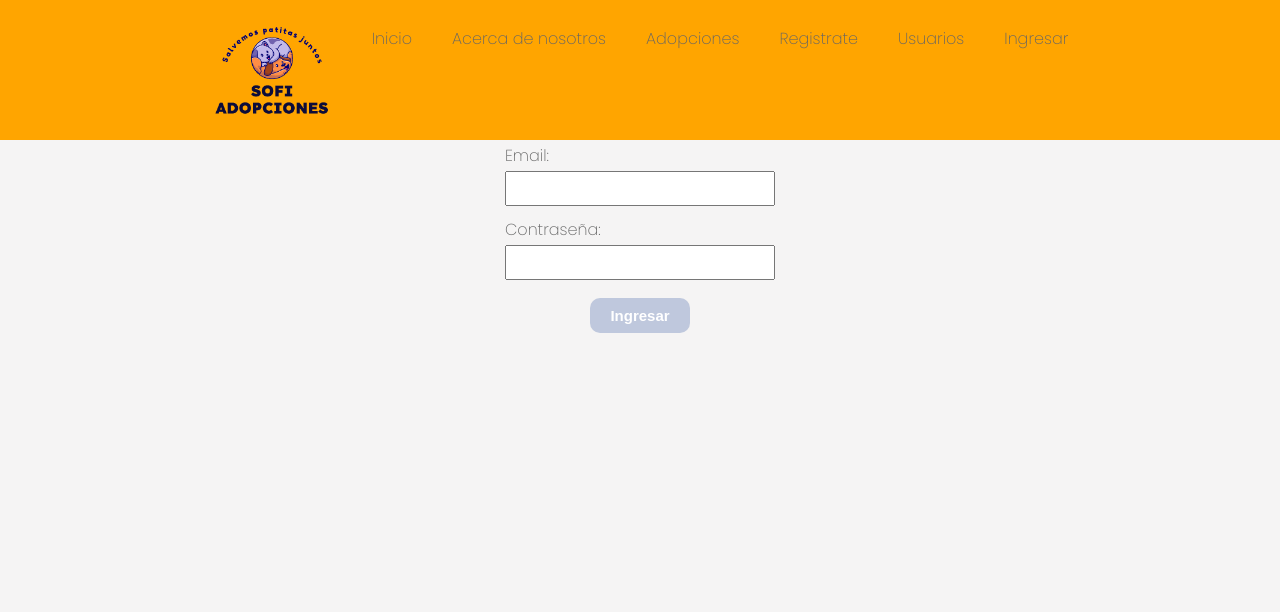
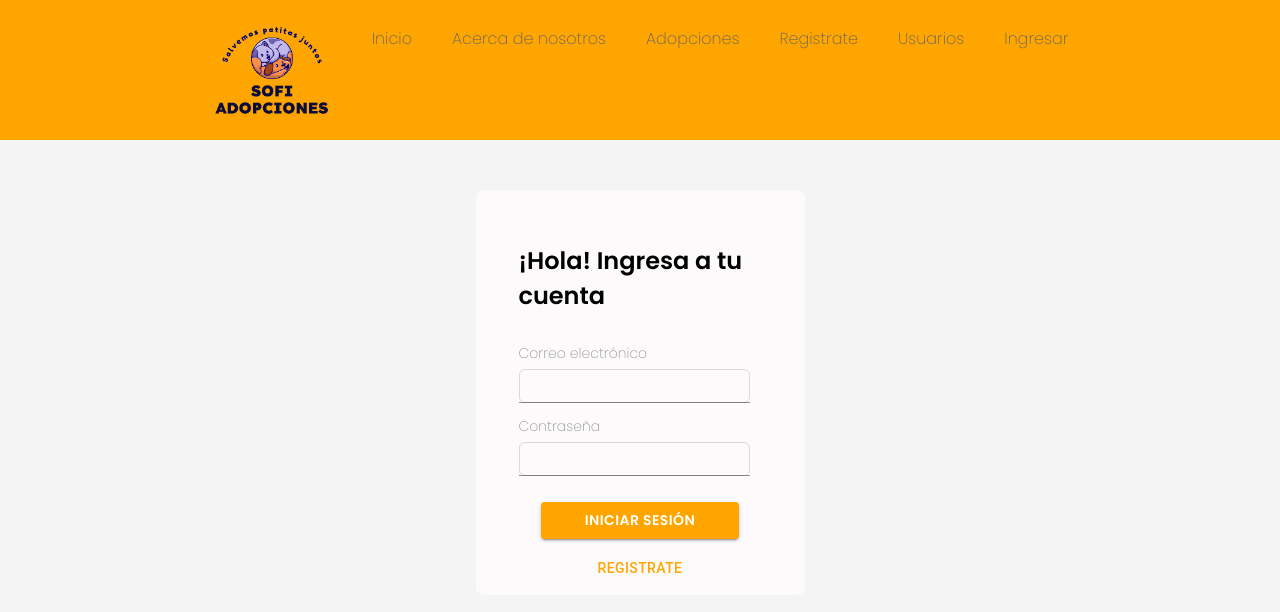
Before and after one commit to daniitoro29/sofi_adopciones_frontend, a React (Create React App) app: page /login in a window 1280 px wide. Shown: the top 612 px of the page. Built offline with nearby package versions, Linux system fonts and the light colour scheme; no server answers.

Commit message:
Updated styles login component

```diff
--- a/src/views/Login/Login.css
+++ b/src/views/Login/Login.css
@@ -1,45 +1,70 @@
-@import url('https://fonts.googleapis.com/css2?family=Poppins:wght@200;600&display=swap');
+@import url("https://fonts.googleapis.com/css2?family=Poppins:wght@200;600&display=swap");
 
-.login-container {
-    display: flex;
-    flex-direction: column;
-    align-items: center;
-    font-family: 'Poppins', sans-serif;
-  }
+.general-container_login {
+ margin-top: 50px;
+ max-width: 329px;
+ height: 405px;
+ background: #fcfafa;
+ border-radius: 8px;
+}
 
-  .login-form {
-    display: flex;
-    flex-direction: column;
-    align-items: center;
-  }
+.general-container_login .css-1x51dt5-MuiInputBase-input-MuiInput-input {
+ border: 1px solid #d9d9d9;
+ border-radius: 6px;
+}
 
-  .login-form label {
-    margin-bottom: 0.5rem;
-  }
+.general-container_login .css-v4u5dn-MuiInputBase-root-MuiInput-root:before {
+ border-bottom: none;
+}
 
-  .login-form input[type="text"],
-  .login-form input[type="password"] {
-    padding: 0.5rem;
-    width: 250px;
-  }
-  .login-form p {
-    margin-block: 3px;
-  }
+.general-container_login .css-1u3bzj6-MuiFormControl-root-MuiTextField-root,
+.general-container_login
+ .css-1yk1gt9-MuiInputBase-root-MuiOutlinedInput-root-MuiSelect-root,.general-container_login .css-1rwt2y5-MuiButtonBase-root-MuiButton-root {
+ width: 231px;
+ height: 40px;
+}
 
-  .login-form button[type="submit"] {
-    margin-top: 10px;
-    padding: 0.5rem 1rem;
-    background-color: #bfc8dd;
-    border: none;
-    border-radius: 10px;
-    cursor: pointer;
-    width: 100px;
-    height: 35px;
-    font-size: 15px;
-    color: white;
-    font-weight: bold;
-  }
+.general-container_login h1 {
+ font-family: "Poppins", sans-serif;
+ font-size: 24px;
+ margin: 53px 57px 30px 43px;
+}
 
-  .login-message_fail {
-    color: #aabade;
-  }
+.general-container_login .css-sghohy-MuiButtonBase-root-MuiButton-root {
+ background-color: #ffa500 !important;
+ margin-top: 20px;
+}
+
+.general-container_login .css-1rwt2y5-MuiButtonBase-root-MuiButton-root{
+  color: #FFA500 !important;
+  border: none;
+}
+
+.general-container_login .css-sghohy-MuiButtonBase-root-MuiButton-root {
+ font-family: "Poppins", sans-serif;
+ font-weight: 600;
+}
+
+.general-container_login label {
+ font-family: "Poppins", sans-serif;
+ font-size: 14px;
+ color: #969696;
+ margin-bottom: 5px;
+}
+
+.general-container_login .css-13i4rnv-MuiGrid-root {
+  display: flex;
+  flex-direction: column;
+  margin-left: 43px;
+}
+
+.general-container_login .container_button {
+  display: flex;
+  flex-direction: column;
+  justify-content: center;
+  align-items: center;
+}
+
+.general-container_login .css-11lq3yg-MuiGrid-root {
+  row-gap: 7px;
+}
--- a/src/views/Login/Login.jsx
+++ b/src/views/Login/Login.jsx
@@ -3,13 +3,18 @@ import "../Login/Login.css";
 import { useDispatch, useSelector } from "react-redux";
 import { Redirect } from "react-router-dom";
 import { getUsers } from "../../redux/actions";
+import { useHistory } from "react-router-dom";
+import TextField from "@mui/material/TextField";
+import Grid from "@mui/material/Grid";
+import Button from "@mui/material/Button";
 import NavBar from "../NavBar/NavBar";
+import Swal from "sweetalert2";
 
 function Login() {
+ const history = useHistory();
  const [username, setUsername] = useState("");
  const [password, setPassword] = useState("");
  const [redirectToRegister, setRedirectToRegister] = useState(false);
- const [message, setMessage] = useState("");
  const users = useSelector((state) => state.users);
 
  const handleSubmit = (e) => {
@@ -17,11 +22,6 @@ function Login() {
   setUsername(username);
   setPassword(password);
  };
-
- // {Usu_Correo: 'rubycorreahernandez@gmail.com', Usu_Contraseña: "12345678"}
- // {Usu_Correo: 'cristiancrz@gmail.com', Usu_Contraseña: "12345678"}
- // {Usu_Correo: 'gracielamunozchacon@gmail.com', Usu_Contraseña: "12345678"}
- // {Usu_Correo: "maikolarboleda@gmail.com", Usu_Contraseña: "1234567"}
 
  const dispatch = useDispatch();
 
@@ -36,42 +36,53 @@ function Login() {
   );
 
   if (userResult.length > 0) {
-   setRedirectToRegister(true);
+   history.push("/welcome");
   } else {
-   setMessage("Por favor verifique los datos");
+    Swal.fire("Error", "Por favor verifique los datos", "error");
   }
  };
 
  return (
   <div>
    <NavBar />
-   <div className="login-container">
-    <form onSubmit={handleSubmit} className="login-form">
-     <label>
-      <p>Email:</p>
-      <input
-       type="text"
+
+   <div style={{ display: "flex", justifyContent: "center" }}>
+    <div className="general-container_login">
+     <h1>¡Hola! Ingresa a tu cuenta</h1>
+     <Grid container className="container_login">
+      <Grid item>
+       <label>Correo electrónico</label>
+       <TextField
+        type="email"
+        variant="standard"
+        name="correo"
         value={username}
         onChange={(e) => setUsername(e.target.value)}
        />
-     </label>
-     <label>
-      <p>Contraseña:</p>
-      <input
+      </Grid>
+      <Grid item>
+       <label>Contraseña</label>
+       <TextField
         type="password"
+        variant="standard"
+        name="contraseña"
         value={password}
         onChange={(e) => setPassword(e.target.value)}
        />
-     </label>
-     <button type="submit" onClick={handlerValidateUser}>
-      Ingresar
-     </button>
-    </form>
-    {redirectToRegister ? (
-     <Redirect to="/welcome" />
-    ) : (
-     <p className="login-message_fail">{message}</p>
-    )}
+      </Grid>
+     </Grid>
+     <div className="container_button">
+      <Button
+       variant="contained"
+       className="buttonForm"
+       type="submit"
+       onClick={handlerValidateUser}
+      >
+       Iniciar sesión
+      </Button>
+      <Button variant="outlined" type="button" onClick={() => history.push("/register")}>Registrate</Button>
+     </div>
+    </div>
    </div>
   </div>
  );
```
Lines whose indentation alone changed are shown as unchanged.
